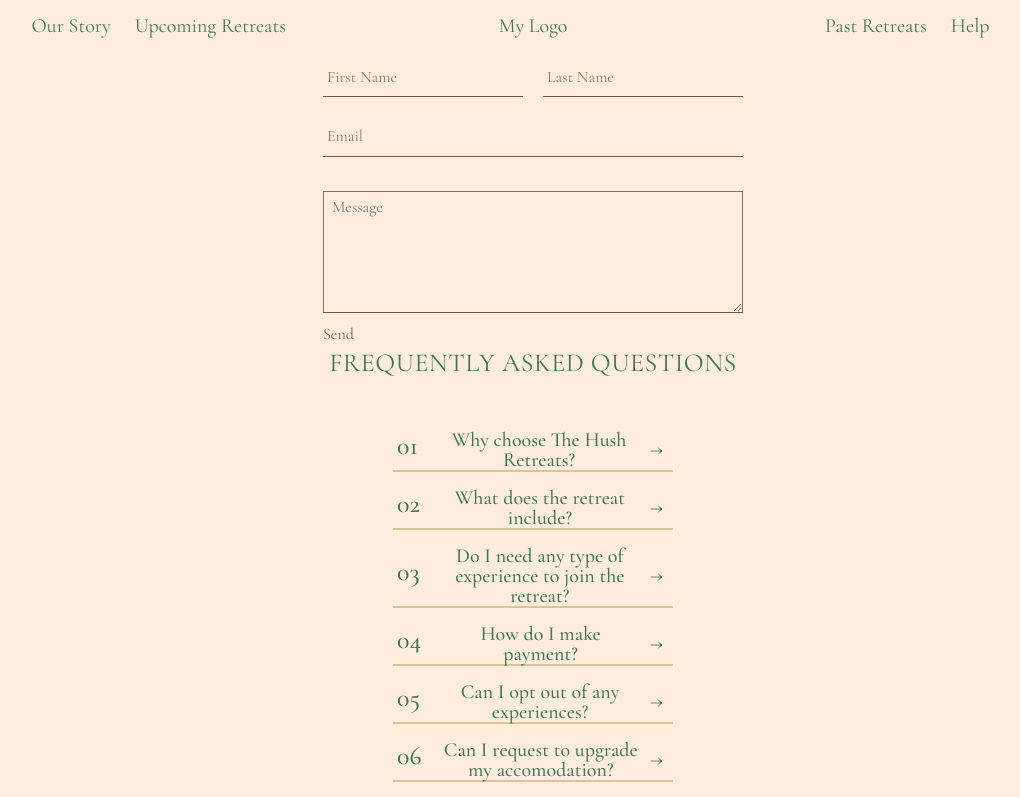
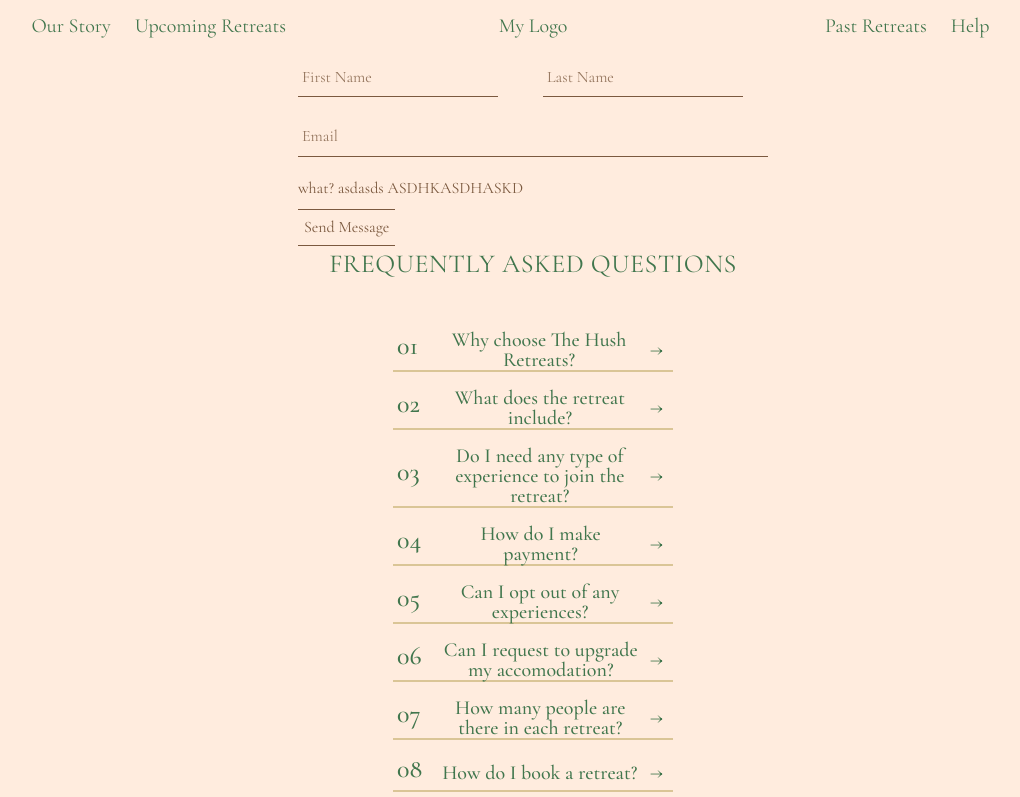
Before and after one commit to jieqiangt/the-hush-retreat, a Next.js app: page /help in a window 1280 px wide. Shown: the top 797 px of the page, without its empty margins (107-1127 px from the left). Built offline with nearby package versions, Linux system fonts and the light colour scheme.

Commit message:
- prevent resizing of text area - added logic for btn--link

```diff
--- a/components/help/ContactUs.js
+++ b/components/help/ContactUs.js
@@ -32,7 +32,9 @@ export default function ContactUs() {
           inputClass={classes["contact-us--form--email--input"]}
           labelClass={classes["contact-us--form--email--label"]}
         />
-        <InputBar
+        <div> what? asdasds  ASDHKASDHASKD
+        </div>
+        {/* <InputBar
           label="Message"
           inputType="textarea"
           inputName="contact-us--form--message"
@@ -40,9 +42,9 @@ export default function ContactUs() {
           inputGroupClass={classes["contact-us--form--message"]}
           inputClass={classes["contact-us--form--message--input"]}
           labelClass={classes["contact-us--form--message--label"]}
-          rows="5"
-        />
-        <button className={classes["contact-us--form--btn"]}>Send</button>
+          rows="10"
+        /> */}
+        <button className={classes["contact-us--form--btn"]}>Send Message</button>
       </form>
     </div>
   );
--- a/sass/abstracts/_mixins.scss
+++ b/sass/abstracts/_mixins.scss
@@ -37,8 +37,8 @@
   }
 }
 
-@mixin btn--link($text-color, $hover-text-color) {
-  & a {
+@mixin btn--link($text-color, $hover-text-color, $button: false) {
+  @if $button {
     @include btn--default($text-color, $hover-text-color);
     border-top: solid $size-underline-link $text-color;
     border-bottom: solid $size-underline-link $text-color;
@@ -48,5 +48,17 @@
     &:hover {
       font-weight: $font-weight-sm;
     }
+  } @else {
+    & a {
+      @include btn--default($text-color, $hover-text-color);
+      border-top: solid $size-underline-link $text-color;
+      border-bottom: solid $size-underline-link $text-color;
+      padding: 0.6rem;
+      color: $text-color;
+
+      &:hover {
+        font-weight: $font-weight-sm;
+      }
+    }
   }
 }
--- a/sass/base/_utilities.scss
+++ b/sass/base/_utilities.scss
@@ -290,6 +290,7 @@
     border-bottom: solid $size-underline-link $text-color;
     width: 100%;
     max-width: 100%;
+    resize: none;
   }
 
   & input::placeholder,
--- a/sass/pages/help.module.scss
+++ b/sass/pages/help.module.scss
@@ -61,7 +61,7 @@
       grid-column: 1 / -1;
       grid-row: 3;
       width: 100%;
-      margin-top: 1.4rem;
+      margin: 1.4rem 0rem;
 
       & label {
         top: 0rem;
@@ -69,7 +69,7 @@
     }
 
     &--btn {
-      @include btn--link($col-gray-primary, $col-main-tint-1);
+      @include btn--link($col-gray-primary, $col-main-tint-1, true);
       grid-column: 1 / -1;
       grid-row: 4;
       justify-self: start;
```
